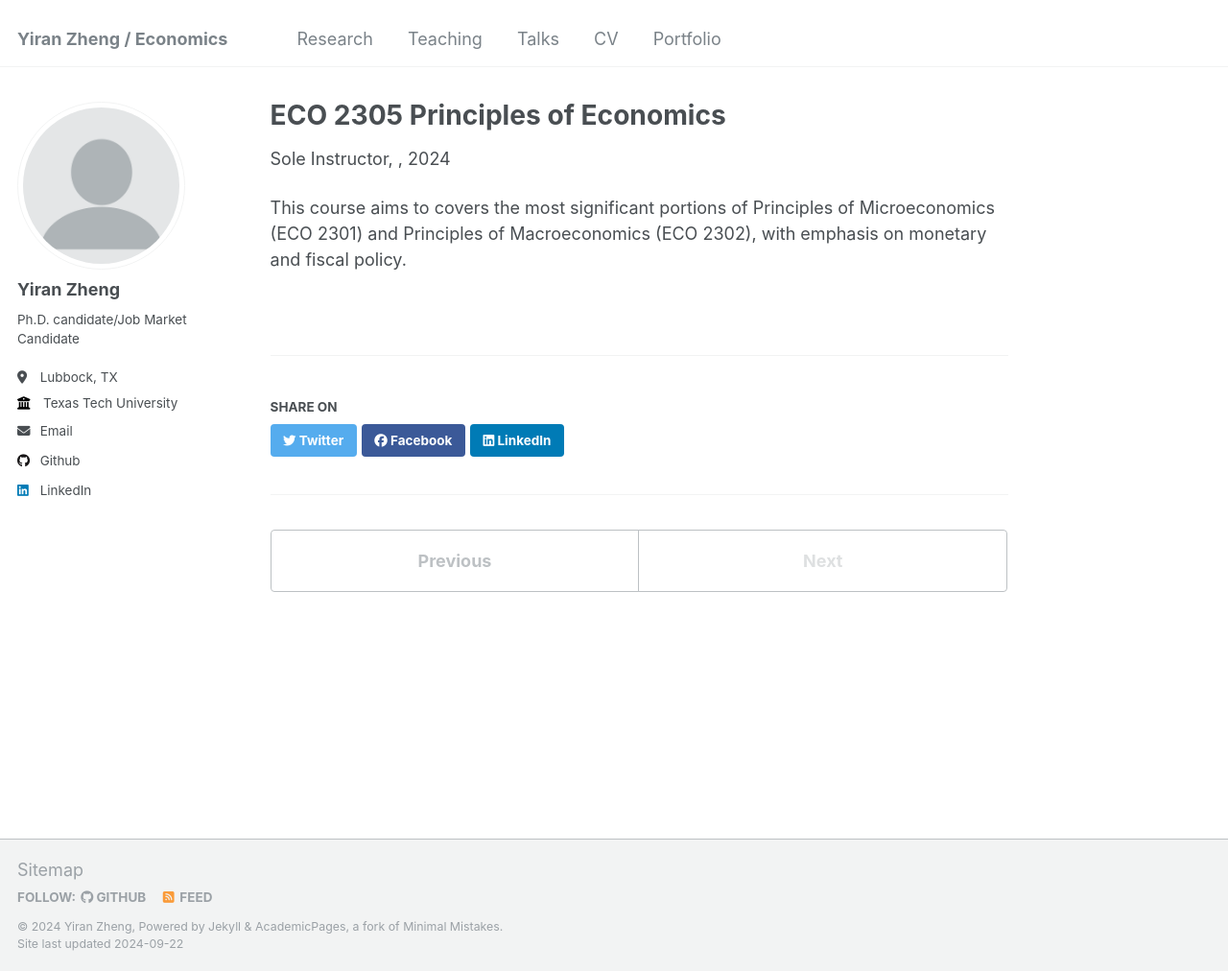
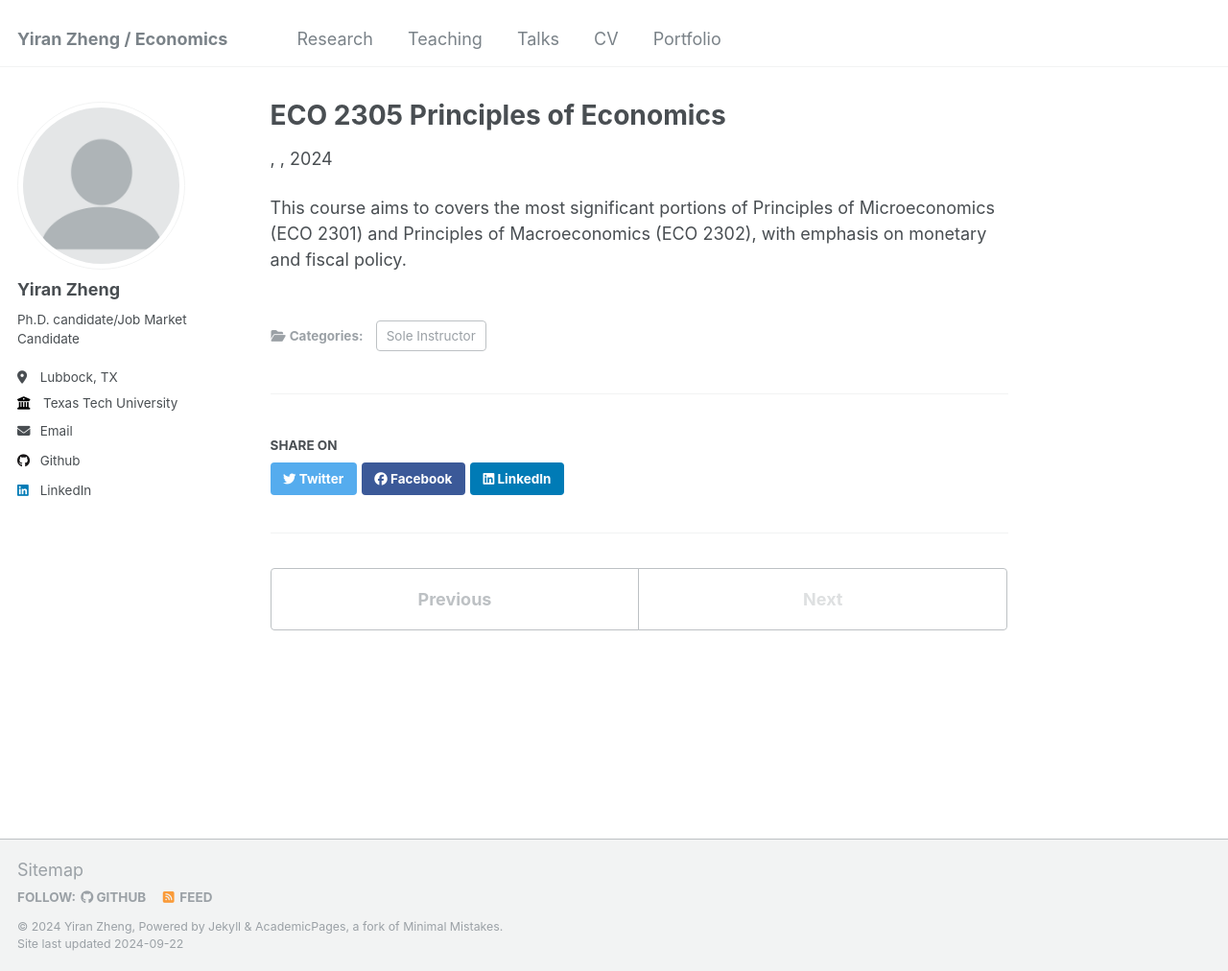
Before and after one commit to yiran-zheng/yiran-zheng.github.io, a Jekyll site: the page built from _teaching/2023Fall-2024Fall-teaching-1.md, in a window 1280 px wide and 1012 px high. Shown: the whole window at 96% size. Built offline with Jekyll 4.4.1, drawn with Linux system fonts in a browser that asks for light colours; a file with an impossible date is left out; part of the change alters nothing that is shown.

```diff
--- a/_teaching/2023Fall-2024Fall-teaching-1.md
+++ b/_teaching/2023Fall-2024Fall-teaching-1.md
@@ -1,7 +1,8 @@
 ---
 title: "ECO 2305 Principles of Economics"
 collection: teaching
-type: "Sole Instructor"
+category: Sole Instructor
+#type: "Sole Instructor"
 #permalink: /teaching/2015-spring-teaching-1
 #venue: "Texas Tech University, Economics"
 semester: Fall 2023, Spring 2024, Summer 2024, Fall 2024
```
